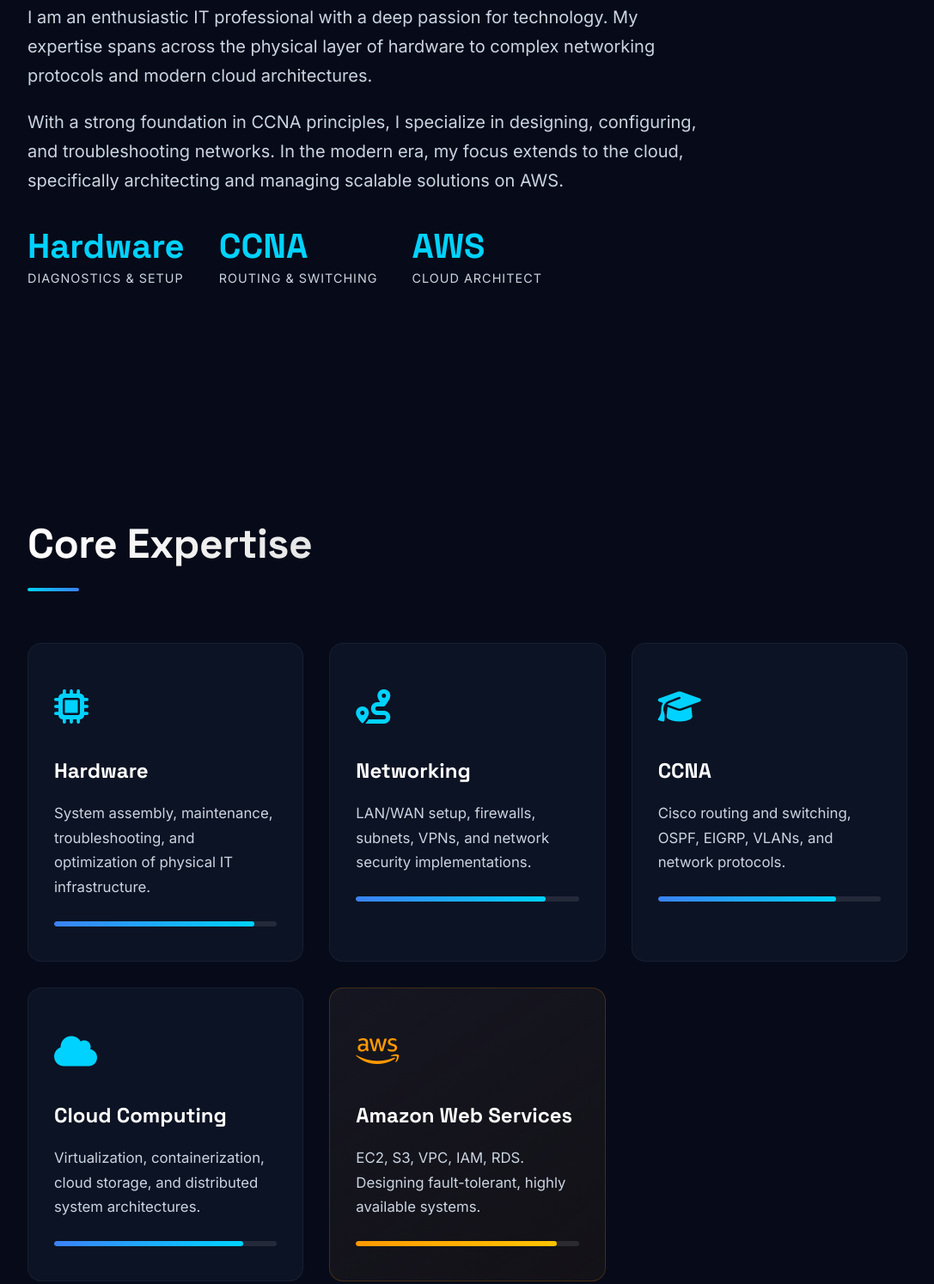
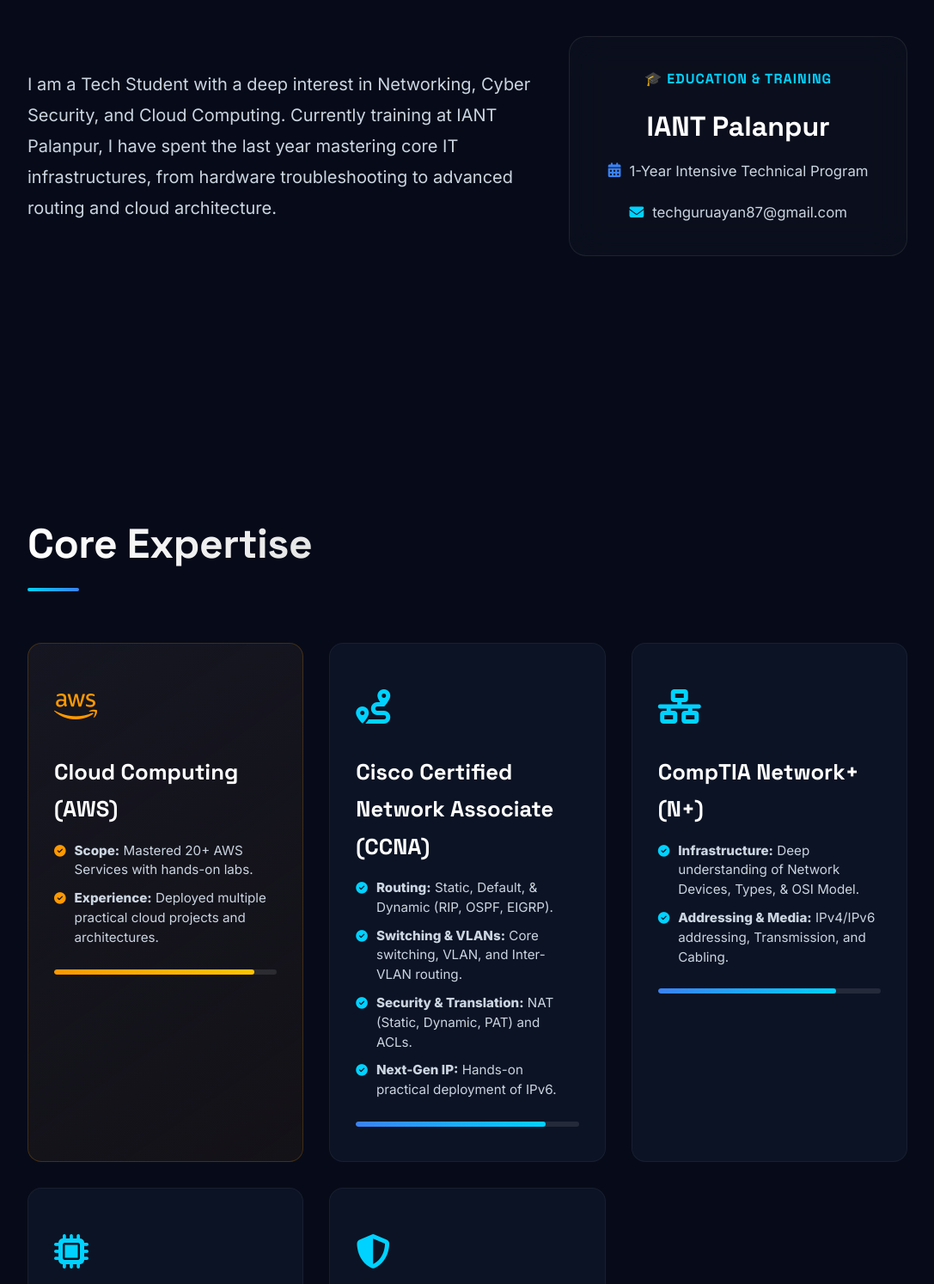
Before and after one commit to aahoriyaa-crypto/portfolio, a plain HTML site: page index.html in a window 1280 px wide. Shown: the part 1108-2602 px from the top of the page at 86% size, without its empty margins (96-1183 px from the left). Drawn offline with Linux system fonts and the light colour scheme.

Commit message:
feat: overhaul About Me and Core Expertise sections with updated training and coursework

```diff
--- a/index.html
+++ b/index.html
@@ -70,23 +70,18 @@
             <h2 class="section-title">About Me</h2>
             <div class="underline"></div>
         </div>
-        <div class="about-content">
-            <div class="about-text hidden">
-                <p class="type-once" data-text="I am an enthusiastic IT professional with a deep passion for technology. My expertise spans across the physical layer of hardware to complex networking protocols and modern cloud architectures."></p>
-                <p class="type-once" data-text="With a strong foundation in CCNA principles, I specialize in designing, configuring, and troubleshooting networks. In the modern era, my focus extends to the cloud, specifically architecting and managing scalable solutions on AWS."></p>
-                <div class="stats">
-                    <div class="stat-item">
-                        <span class="stat-number">Hardware</span>
-                        <span class="stat-label">Diagnostics & Setup</span>
-                    </div>
-                    <div class="stat-item">
-                        <span class="stat-number">CCNA</span>
-                        <span class="stat-label">Routing & Switching</span>
-                    </div>
-                    <div class="stat-item">
-                        <span class="stat-number">AWS</span>
-                        <span class="stat-label">Cloud Architect</span>
-                    </div>
+        <div class="about-container hidden">
+            <div class="about-text-content">
+                <p class="type-once" data-text="I am a Tech Student with a deep interest in Networking, Cyber Security, and Cloud Computing. Currently training at IANT Palanpur, I have spent the last year mastering core IT infrastructures, from hardware troubleshooting to advanced routing and cloud architecture."></p>
+            </div>
+
+            <div class="education-card glass-card">
+                <div class="education-badge">🎓 Education & Training</div>
+                <h3 class="institute-title">IANT Palanpur</h3>
+                <p class="duration"><i class="fa-solid fa-calendar-days"></i> 1-Year Intensive Technical Program</p>
+                <div class="edu-contact">
+                    <i class="fa-solid fa-envelope"></i>
+                    <a href="mailto:techguruayan87@gmail.com">techguruayan87@gmail.com</a>
                 </div>
             </div>
         </div>
@@ -99,39 +94,61 @@
             <div class="underline"></div>
         </div>
         <div class="skills-grid">
+            <!-- AWS Skill Card -->
+            <div class="skill-card hidden highlight">
+                <div class="skill-icon"><i class="fa-brands fa-aws"></i></div>
+                <h3>Cloud Computing (AWS)</h3>
+                <ul class="skill-list">
+                    <li><i class="fa-solid fa-circle-check"></i> <span><strong>Scope:</strong> Mastered 20+ AWS Services with hands-on labs.</span></li>
+                    <li><i class="fa-solid fa-circle-check"></i> <span><strong>Experience:</strong> Deployed multiple practical cloud projects and architectures.</span></li>
+                </ul>
+                <div class="skill-bar"><div class="progress aws-progress" style="width: 90%;"></div></div>
+            </div>
+
+            <!-- CCNA Skill Card -->
+            <div class="skill-card hidden">
+                <div class="skill-icon"><i class="fa-solid fa-route"></i></div>
+                <h3>Cisco Certified Network Associate (CCNA)</h3>
+                <ul class="skill-list">
+                    <li><i class="fa-solid fa-circle-check"></i> <span><strong>Routing:</strong> Static, Default, & Dynamic (RIP, OSPF, EIGRP).</span></li>
+                    <li><i class="fa-solid fa-circle-check"></i> <span><strong>Switching & VLANs:</strong> Core switching, VLAN, and Inter-VLAN routing.</span></li>
+                    <li><i class="fa-solid fa-circle-check"></i> <span><strong>Security & Translation:</strong> NAT (Static, Dynamic, PAT) and ACLs.</span></li>
+                    <li><i class="fa-solid fa-circle-check"></i> <span><strong>Next-Gen IP:</strong> Hands-on practical deployment of IPv6.</span></li>
+                </ul>
+                <div class="skill-bar"><div class="progress" style="width: 85%;"></div></div>
+            </div>
+
+            <!-- Network+ Skill Card -->
+            <div class="skill-card hidden">
+                <div class="skill-icon"><i class="fa-solid fa-network-wired"></i></div>
+                <h3>CompTIA Network+ (N+)</h3>
+                <ul class="skill-list">
+                    <li><i class="fa-solid fa-circle-check"></i> <span><strong>Infrastructure:</strong> Deep understanding of Network Devices, Types, & OSI Model.</span></li>
+                    <li><i class="fa-solid fa-circle-check"></i> <span><strong>Addressing & Media:</strong> IPv4/IPv6 addressing, Transmission, and Cabling.</span></li>
+                </ul>
+                <div class="skill-bar"><div class="progress" style="width: 80%;"></div></div>
+            </div>
+
+            <!-- A+ Skill Card -->
             <div class="skill-card hidden">
                 <div class="skill-icon"><i class="fa-solid fa-microchip"></i></div>
-                <h3>Hardware</h3>
-                <p>System assembly, maintenance, troubleshooting, and optimization of physical IT infrastructure.</p>
+                <h3>CompTIA A+ (Hardware & Support)</h3>
+                <ul class="skill-list">
+                    <li><i class="fa-solid fa-circle-check"></i> <span><strong>Troubleshooting:</strong> System diagnostics & practical enterprise problem-solving.</span></li>
+                    <li><i class="fa-solid fa-circle-check"></i> <span><strong>OS & Hardware:</strong> Operating System installation & component management.</span></li>
+                </ul>
                 <div class="skill-bar"><div class="progress" style="width: 90%;"></div></div>
             </div>
 
+            <!-- Security & Office 365 Skill Card -->
             <div class="skill-card hidden">
-                <div class="skill-icon"><i class="fa-solid fa-route"></i></div>
-                <h3>Networking</h3>
-                <p>LAN/WAN setup, firewalls, subnets, VPNs, and network security implementations.</p>
+                <div class="skill-icon"><i class="fa-solid fa-shield-halved"></i></div>
+                <h3>Cyber Security & MS Office 365</h3>
+                <ul class="skill-list">
+                    <li><i class="fa-solid fa-circle-check"></i> <span><strong>Security:</strong> Foundational training in cyber threats & security principles.</span></li>
+                    <li><i class="fa-solid fa-circle-check"></i> <span><strong>Productivity:</strong> Advanced workflows using Microsoft Office 365 suite.</span></li>
+                </ul>
                 <div class="skill-bar"><div class="progress" style="width: 85%;"></div></div>
-            </div>
-
-            <div class="skill-card hidden">
-                <div class="skill-icon"><i class="fa-solid fa-graduation-cap"></i></div>
-                <h3>CCNA</h3>
-                <p>Cisco routing and switching, OSPF, EIGRP, VLANs, and network protocols.</p>
-                <div class="skill-bar"><div class="progress" style="width: 80%;"></div></div>
-            </div>
-
-            <div class="skill-card hidden">
-                <div class="skill-icon"><i class="fa-solid fa-cloud"></i></div>
-                <h3>Cloud Computing</h3>
-                <p>Virtualization, containerization, cloud storage, and distributed system architectures.</p>
-                <div class="skill-bar"><div class="progress" style="width: 85%;"></div></div>
-            </div>
-
-            <div class="skill-card hidden highlight">
-                <div class="skill-icon"><i class="fa-brands fa-aws"></i></div>
-                <h3>Amazon Web Services</h3>
-                <p>EC2, S3, VPC, IAM, RDS. Designing fault-tolerant, highly available systems.</p>
-                <div class="skill-bar"><div class="progress aws-progress" style="width: 90%;"></div></div>
             </div>
         </div>
     </section>
--- a/style.css
+++ b/style.css
@@ -379,48 +379,89 @@
 /* ------------------------
    About Section
 ------------------------ */
-.about-content {
+.about-container {
+    display: grid;
+    grid-template-columns: 1.2fr 0.8fr;
+    gap: 40px;
+    align-items: stretch;
+}
+
+.about-text-content {
     display: flex;
     flex-direction: column;
-    gap: 40px;
+    justify-content: center;
 }
 
-.about-text p {
+.about-text-content p {
     font-size: 1.25rem;
     color: var(--text-secondary);
-    margin-bottom: 20px;
-    max-width: 800px;
+    line-height: 1.8;
 }
 
-.about-text strong {
+.education-card {
+    position: relative;
+    padding: 35px 30px;
+    background: rgba(255, 255, 255, 0.02);
+    backdrop-filter: blur(20px);
+    border: 1px solid rgba(255, 255, 255, 0.08);
+    border-radius: 20px;
+    display: flex;
+    flex-direction: column;
+    justify-content: center;
+    transition: var(--transition);
+}
+
+.education-card:hover {
+    transform: translateY(-5px);
+    border-color: rgba(0, 210, 255, 0.3);
+    box-shadow: 0 15px 35px rgba(0, 210, 255, 0.1);
+}
+
+.education-badge {
+    color: var(--accent-cyan);
+    font-family: var(--font-heading);
+    font-weight: 700;
+    font-size: 1rem;
+    letter-spacing: 1px;
+    text-transform: uppercase;
+    margin-bottom: 15px;
+}
+
+.institute-title {
+    font-size: 2rem;
+    font-weight: 700;
+    margin-bottom: 10px;
     color: var(--text-primary);
 }
 
-.stats {
+.duration {
+    font-size: 1.05rem;
+    color: var(--text-secondary);
+    margin-bottom: 20px;
     display: flex;
-    gap: 40px;
-    margin-top: 40px;
+    align-items: center;
+    gap: 10px;
 }
 
-.stat-item {
-    display: flex;
-    flex-direction: column;
+.duration i {
+    color: var(--accent-purple);
 }
 
-.stat-number {
-    font-size: 2.5rem;
-    font-weight: 800;
-    font-family: var(--font-heading);
-    color: var(--accent-cyan);
-    line-height: 1;
+.edu-contact {
+    display: flex;
+    align-items: center;
+    gap: 10px;
+    font-size: 1.05rem;
+    color: var(--text-secondary);
 }
 
-.stat-label {
-    font-size: 0.9rem;
-    color: var(--text-secondary);
-    margin-top: 5px;
-    text-transform: uppercase;
-    letter-spacing: 1px;
+.edu-contact i {
+    color: var(--accent-cyan);
+}
+
+.edu-contact a:hover {
+    color: var(--accent-cyan);
+    text-decoration: underline;
 }
 
 /* ------------------------
@@ -471,14 +512,36 @@
 }
 
 .skill-card h3 {
-    font-size: 1.5rem;
+    font-size: 1.6rem;
     margin-bottom: 15px;
 }
 
-.skill-card p {
+.skill-list {
+    list-style: none;
+    padding: 0;
+    margin: 15px 0 25px 0;
+    display: flex;
+    flex-direction: column;
+    gap: 10px;
+}
+
+.skill-list li {
+    font-size: 0.95rem;
     color: var(--text-secondary);
-    font-size: 1.05rem;
-    margin-bottom: 25px;
+    display: flex;
+    align-items: flex-start;
+    gap: 10px;
+    line-height: 1.5;
+}
+
+.skill-list li i {
+    color: var(--accent-cyan);
+    font-size: 0.85rem;
+    margin-top: 5px;
+}
+
+.skill-card.highlight .skill-list li i {
+    color: var(--accent-aws);
 }
 
 .skill-bar {
@@ -487,6 +550,7 @@
     background: rgba(255, 255, 255, 0.1);
     border-radius: 3px;
     overflow: hidden;
+    margin-top: auto; /* Ensures bar stays at bottom of card */
 }
 
 .progress {
@@ -717,6 +781,11 @@
    Responsive Design
 ------------------------ */
 @media (max-width: 1024px) {
+    .about-container {
+        grid-template-columns: 1fr;
+        gap: 30px;
+    }
+
     .title {
         font-size: 4rem;
     }
```
